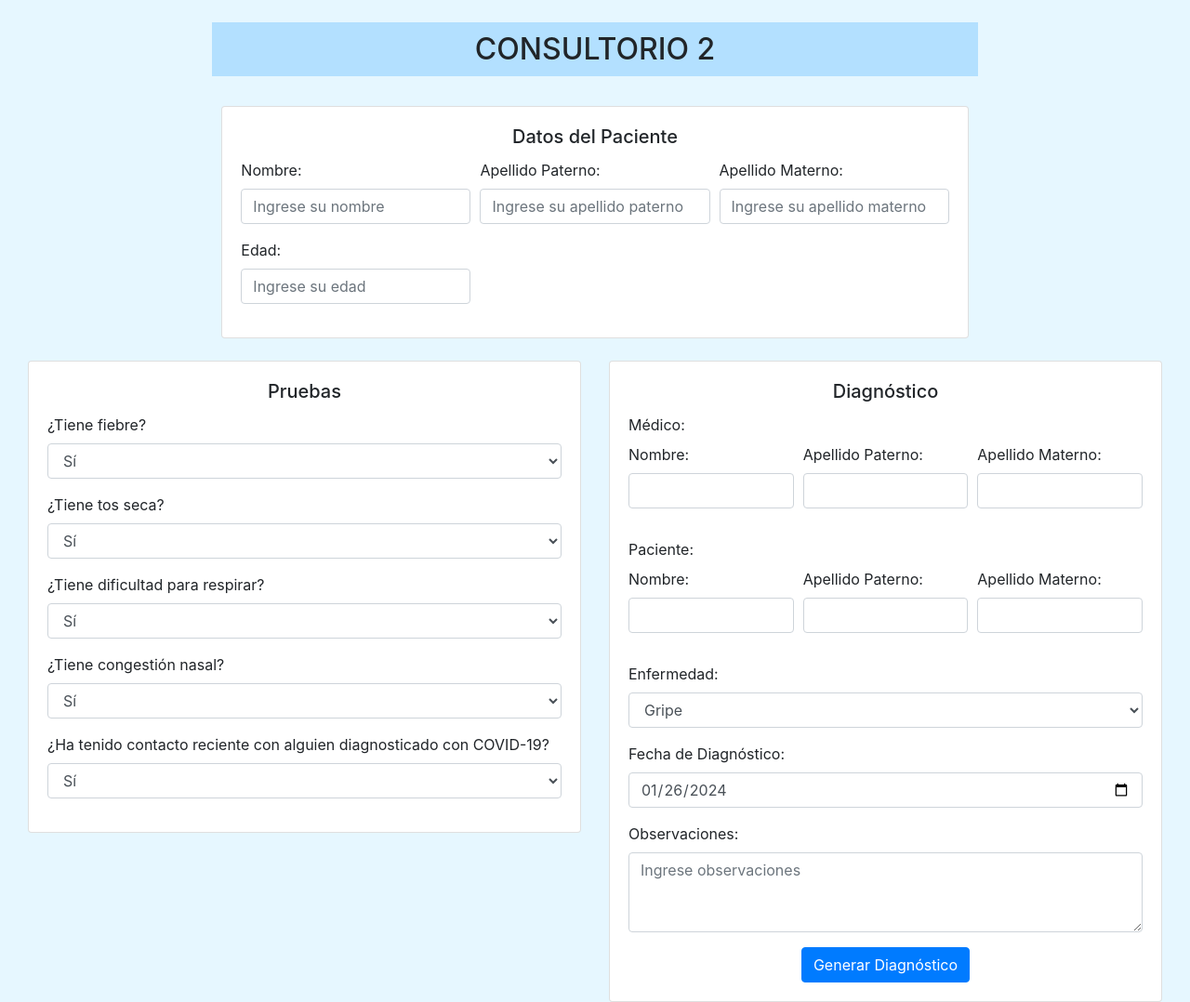
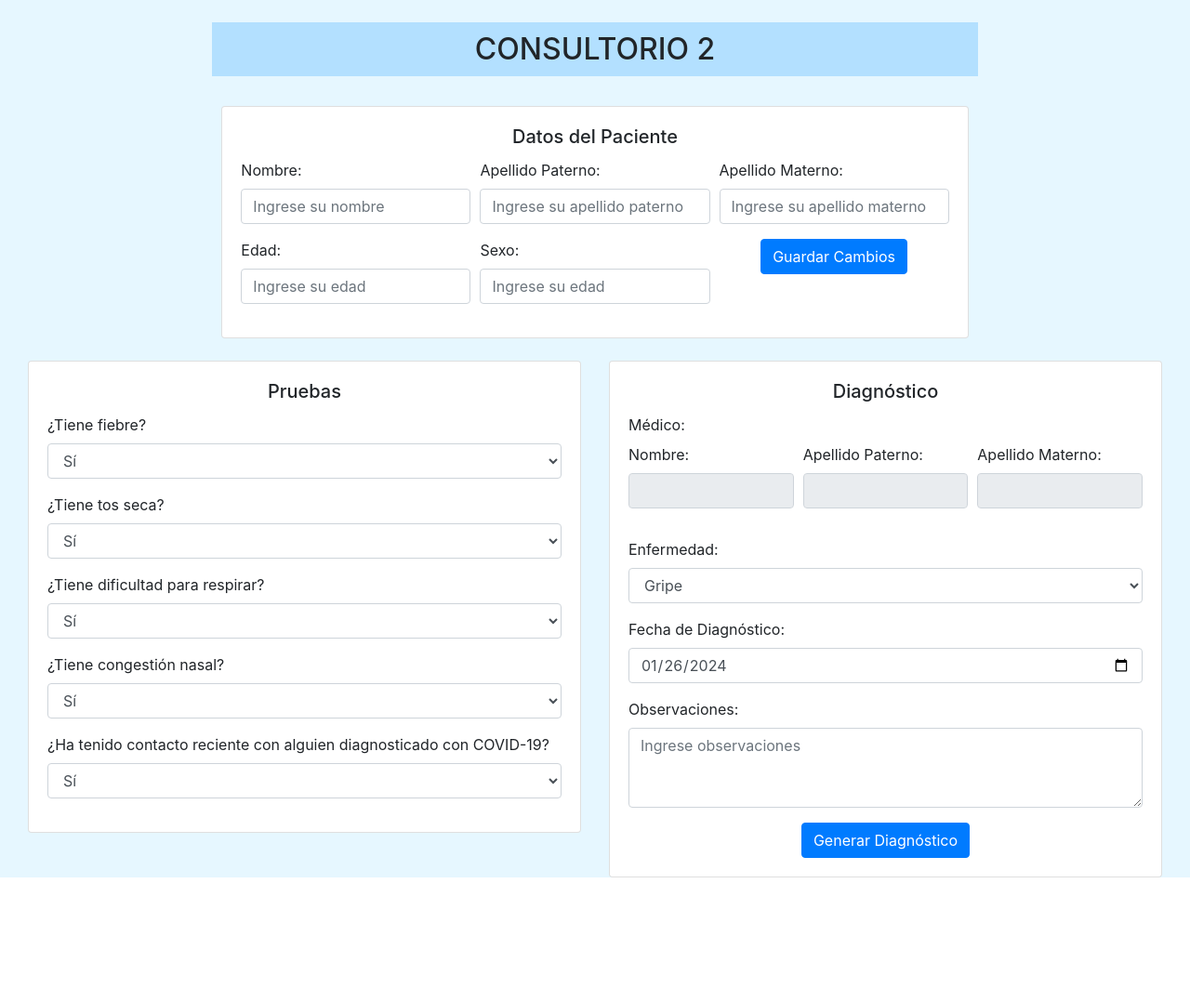
Before and after one commit to b8upq/Hospital_Corregidora, a Flask app: template templates/consultorio2.html in a window 1280 px wide. Shown: the part 60-1138 px from the top of the page at 93% size. After the commit the page ends 1004 px from the top, so only its background shows below. Run offline with Flask 3, Linux system fonts and the light colour scheme; the template is opened without the code that fills it, so the values that code supplies are empty; some libraries are stand-ins or nearby versions.

Commit message:
Consultorio 2 Funcional

```diff
--- a/app.py
+++ b/app.py
@@ -59,7 +59,8 @@
     id_medico = medico_correspondiente[0]
     fecha_consulta = request.form['txtFecha']
     descripcion = request.form['txtDescripcion']
-    controlador.registrar_diagnostico(id_paciente, id_medico, fecha_consulta, descripcion)
+    enfermedad = request.form['txtEnfermedad']
+    controlador.registrar_diagnostico(id_paciente, id_medico, fecha_consulta, descripcion, enfermedad)
     return redirect('/')
 
 #####################################################################################################
@@ -67,10 +68,34 @@
 #Se declara la ruta para el consultorio 2
 @app.route('/consultorio/2')
 def consultorio2():
-    return render_template('consultorio2.html')
+    ultimo_paciente = controlador.extraer_paciente()
+    medico_correspondiente = controlador.medico_correspondiente(2) #El 2 es el id del medico(EL QUE ESTA EN LA BASE DE DATOS)
+    return render_template('consultorio2.html', ultimo_paciente=ultimo_paciente, medico_correspondiente=medico_correspondiente)
 
+@app.route('/consultorio2', methods=['POST'])
+def con2():
+    ultimo_paciente = controlador.extraer_paciente()
+    id_paciente = ultimo_paciente[1]
+    nombre = request.form['txtNombre']
+    apellidopaterno = request.form['txtAP']
+    apellidomaterno = request.form['txtAM']
+    edad = request.form['txtEdad']
+    sexo = request.form['txtSexo']
+    controlador.editar_persona(id_paciente, nombre, apellidopaterno, apellidomaterno, edad, sexo)
+    return redirect('/consultorio/2')
 
-
+#Ruta para registrar el diagnostico del paciente
+@app.route('/diagnostico2', methods=['POST', 'GET'])
+def diagnostico2():
+    ultimo_paciente = controlador.extraer_paciente()
+    id_paciente = ultimo_paciente[0]
+    medico_correspondiente = controlador.medico_correspondiente(2)
+    id_medico = medico_correspondiente[0]
+    fecha_consulta = request.form['txtFecha']
+    descripcion = request.form['txtDescripcion']
+    enfermedad = request.form['txtEnfermedad']
+    controlador.registrar_diagnostico(id_paciente, id_medico, fecha_consulta, descripcion, enfermedad)
+    return redirect('/')
 
 #####################################################################################################
 ##################################Seccion exclusiva para el consultorio 3
--- a/templates/consultorio1.html
+++ b/templates/consultorio1.html
@@ -142,7 +142,7 @@
                   </div>
                   <div class="form-group">
                     <label for="enfermedad">Enfermedad:</label>
-                    <select class="form-control" id="enfermedad"  required>
+                    <select class="form-control" id="enfermedad" name="txtEnfermedad" required>
                       <option value="gripe">Gripe</option>
                       <option value="covid19">COVID-19</option>
                       <option value="resfriadoComun">Resfriado Común</option>
@@ -154,7 +154,7 @@
                   </div>
                   <div class="form-group">
                     <label for="observaciones">Observaciones:</label>
-                    <textarea class="form-control" id="observaciones" rows="3" name="txtDescripcion"placeholder="Ingrese observaciones"></textarea>
+                    <textarea class="form-control" id="observaciones" rows="3" name="txtDescripcion"placeholder="Ingrese observaciones" required></textarea>
                   </div>
                   <div class="text-center">
                     <button type="submit" class="btn btn-primary">Generar Diagnóstico</button>
--- a/templates/consultorio2.html
+++ b/templates/consultorio2.html
@@ -32,26 +32,33 @@
                 <div class="card">
                     <div class="card-body">
                         <h5 class="card-title text-center">Datos del Paciente</h5>
-                        <form>
+                        <form action="/consultorio2" method='post'>
                             <div class="form-row">
                                 <div class="form-group col-md-4">
                                     <label for="nombre">Nombre:</label>
-                                    <input type="text" class="form-control" id="nombre" placeholder="Ingrese su nombre" name="txtNombre">
+                                    <input type="text" class="form-control" id="nombre" placeholder="Ingrese su nombre" value="{{ ultimo_paciente[2] }}" name="txtNombre">
                                 </div>
                                 <div class="form-group col-md-4">
                                     <label for="apellidoPaterno">Apellido Paterno:</label>
-                                    <input type="text" class="form-control" id="apellidoPaterno" placeholder="Ingrese su apellido paterno" name="txtAP">
+                                    <input type="text" class="form-control" id="apellidoPaterno" placeholder="Ingrese su apellido paterno" value="{{ ultimo_paciente[3] }}" name="txtAP">
                                 </div>
                                 <div class="form-group col-md-4">
                                     <label for="apellidoMaterno">Apellido Materno:</label>
-                                    <input type="text" class="form-control" id="apellidoMaterno" placeholder="Ingrese su apellido materno" name="txtAM">
+                                    <input type="text" class="form-control" id="apellidoMaterno" placeholder="Ingrese su apellido materno" value="{{ ultimo_paciente[4] }}" name="txtAM">
                                 </div>
                             </div>
                             <div class="form-row">
                                 <div class="form-group col-md-4">
                                     <label for="edad">Edad:</label>
-                                    <input type="number" class="form-control" id="edad" placeholder="Ingrese su edad" name="txtEdad">
+                                    <input type="number" class="form-control" id="edad" placeholder="Ingrese su edad" value="{{ ultimo_paciente[5] }}" name="txtEdad">
                                 </div>
+                                <div class="form-group col-md-4">
+                                  <label for="sexo">Sexo:</label>
+                                  <input type="text" class="form-control" id="sexo" placeholder="Ingrese su edad" value="{{ ultimo_paciente[6] }}" name="txtSexo">
+                              </div>
+                              <div class="text-center col-md-4">
+                                <button type="submit" class="btn btn-primary">Guardar Cambios</button>
+                              </div>
                             </div>
                         </form>
                     </div>
@@ -109,44 +116,27 @@
                 <div class="card">
                     <div class="card-body">
                         <h5 class="card-title text-center">Diagnóstico</h5>
-                        <form>
+                        <form action="/diagnostico2" method='post'>
                             <div class="form-group">
                               <label for="medico">Médico:</label>
                               <div class="form-row">
                                 <div class="form-group col-md-4">
                                   <label for="nombre">Nombre:</label>
-                                  <input type="text" class="form-control" id="nombre">
+                                  <input type="text" class="form-control" id="nombre" value="{{ medico_correspondiente[3] }}" disabled>
                                 </div>
                                 <div class="form-group col-md-4">
                                   <label for="apellidoPaterno">Apellido Paterno:</label>
-                                  <input type="text" class="form-control" id="apellidoPaterno">
+                                  <input type="text" class="form-control" id="apellidoPaterno" value="{{ medico_correspondiente[4] }}" disabled>
                                 </div>
                                 <div class="form-group col-md-4">
                                   <label for="apellidoMaterno">Apellido Materno:</label>
-                                  <input type="text" class="form-control" id="apellidoMaterno">
-                                </div>
-                              </div>
-                            </div>
-                            <div class="form-group">
-                              <label for="paciente">Paciente:</label>
-                              <div class="form-row">
-                                <div class="form-group col-md-4">
-                                  <label for="nombre">Nombre:</label>
-                                  <input type="text" class="form-control" id="nombre" required>
-                                </div>
-                                <div class="form-group col-md-4">
-                                  <label for="apellidoPaterno">Apellido Paterno:</label>
-                                  <input type="text" class="form-control" id="apellidoPaterno" required>
-                                </div>
-                                <div class="form-group col-md-4">
-                                  <label for="apellidoMaterno">Apellido Materno:</label>
-                                  <input type="text" class="form-control" id="apellidoMaterno"  required>
+                                  <input type="text" class="form-control" id="apellidoMaterno"value="{{ medico_correspondiente[5] }}" disabled>
                                 </div>
                               </div>
                             </div>
                             <div class="form-group">
                               <label for="enfermedad">Enfermedad:</label>
-                              <select class="form-control" id="enfermedad" required>
+                              <select class="form-control" id="enfermedad" name="txtEnfermedad" required>
                                 <option value="gripe">Gripe</option>
                                 <option value="covid19">COVID-19</option>
                                 <option value="resfriadoComun">Resfriado Común</option>
@@ -154,14 +144,14 @@
                             </div>
                             <div class="form-group">
                               <label for="fechaDiagnostico">Fecha de Diagnóstico:</label>
-                              <input type="date" class="form-control" id="fechaDiagnostico" required>
+                              <input type="date" class="form-control" id="fechaDiagnostico" name="txtFecha" required>
                             </div>
                             <div class="form-group">
                               <label for="observaciones">Observaciones:</label>
-                              <textarea class="form-control" id="observaciones" rows="3" placeholder="Ingrese observaciones"></textarea>
+                              <textarea class="form-control" id="observaciones" rows="3" name="txtDescripcion" placeholder="Ingrese observaciones" required></textarea>
                             </div>
                             <div class="text-center">
-                              <button type="button" class="btn btn-primary" onclick="generarDiagnostico()">Generar Diagnóstico</button>
+                              <button type="submit" class="btn btn-primary">Generar Diagnóstico</button>
                             </div>
                           </form>
                     </div>
```
Also changed, not shown: controlador.py (+16 -3 lines).
